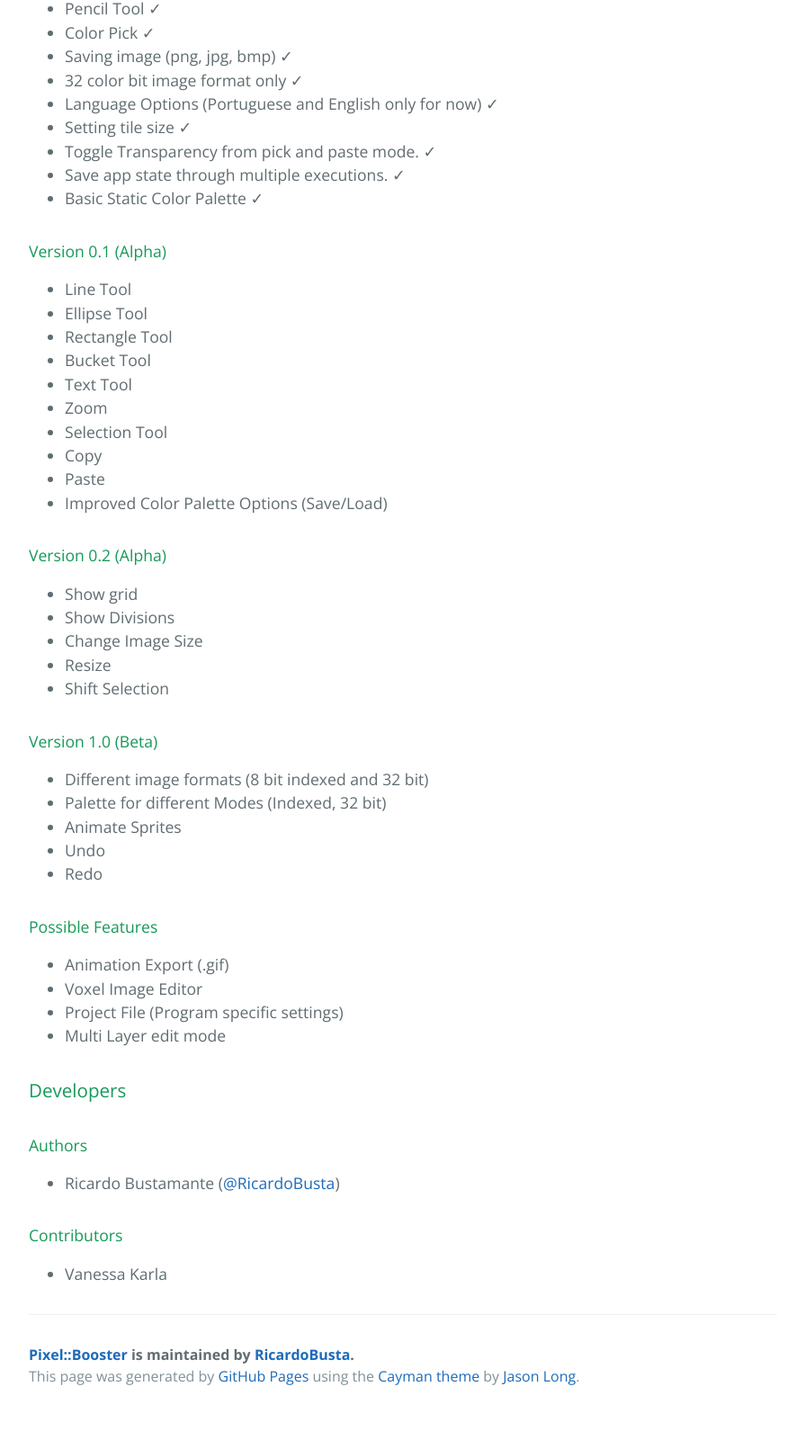
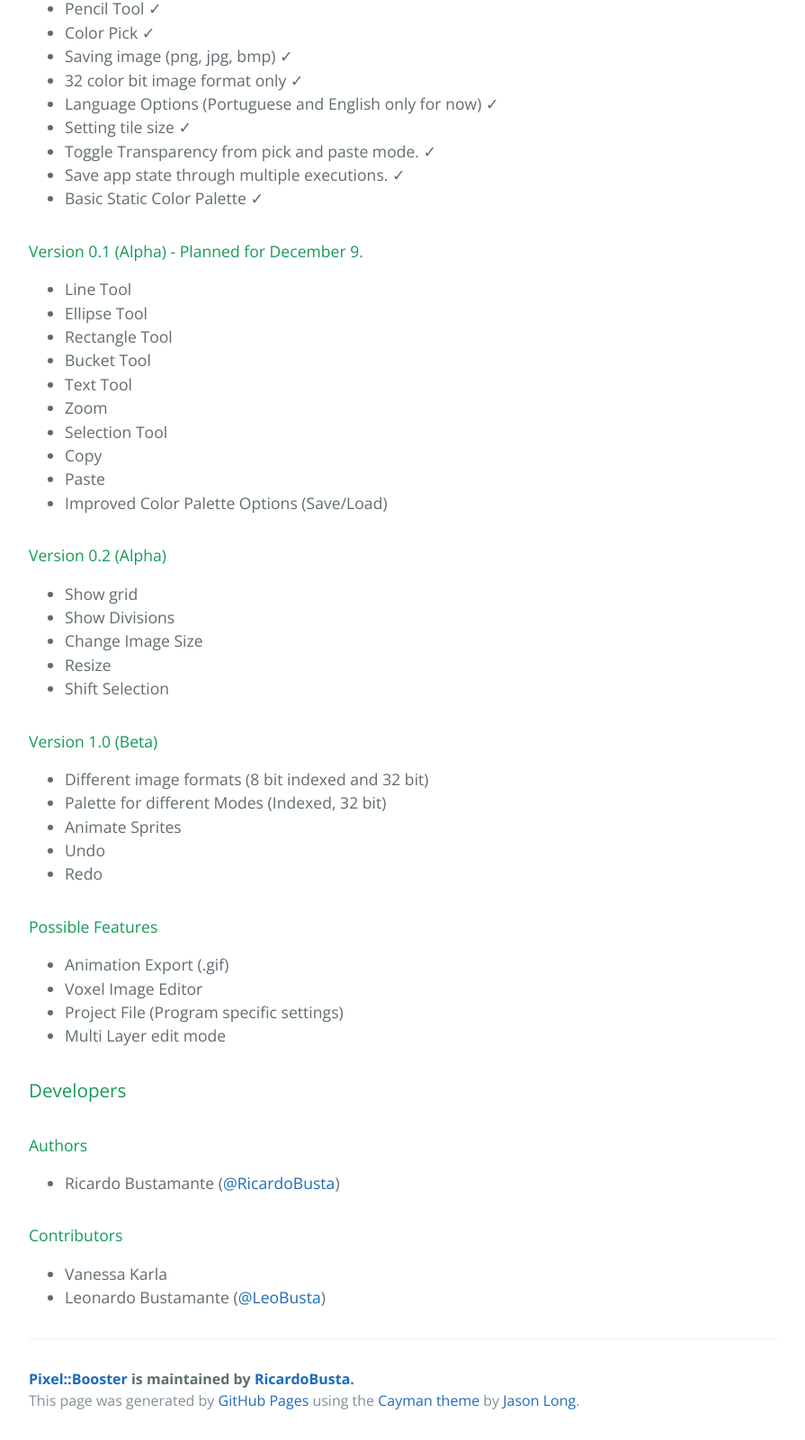
Before and after one commit to LeoBusta/PixelBooster, a plain HTML site: page index.html in a window 1280 px wide. Shown: the part 1487-3088 px from the top of the page at 90% size, without its empty margins (192-1087 px from the left). Before the commit the page ends 3061 px from the top, so only its background shows below. Drawn offline with nearby package versions, Linux system fonts and the light colour scheme.

Commit message:
Adding Leonardo to the page. Adding version 0.1 planned date.

```diff
--- a/index.html
+++ b/index.html
@@ -99,7 +99,7 @@
 				</li>
 			</ul>
 
-			<h4>Version 0.1 (Alpha)</h4>
+			<h4>Version 0.1 (Alpha) - Planned for December 9.</h4>
 
 			<ul>
 				<li>
@@ -203,6 +203,9 @@
 				<li>
 					Vanessa Karla
 				</li>
+				<li>
+					Leonardo Bustamante (<a href="https://github.com/LeoBusta" class="user-mention">@LeoBusta</a>)
+				</li>
 			</ul>
 
 			<div class="fb-like" data-href="https://www.facebook.com/ThePixelBooster/" data-width="500" data-layout="standard" data-action="like" data-show-faces="true" data-share="true"></div>
```
